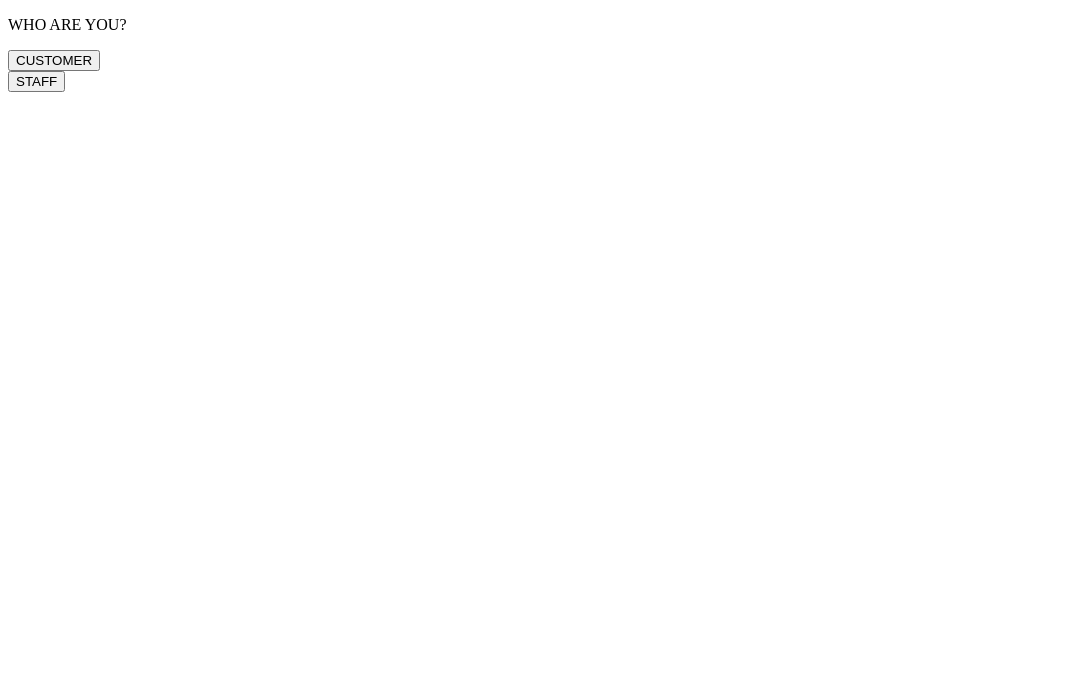
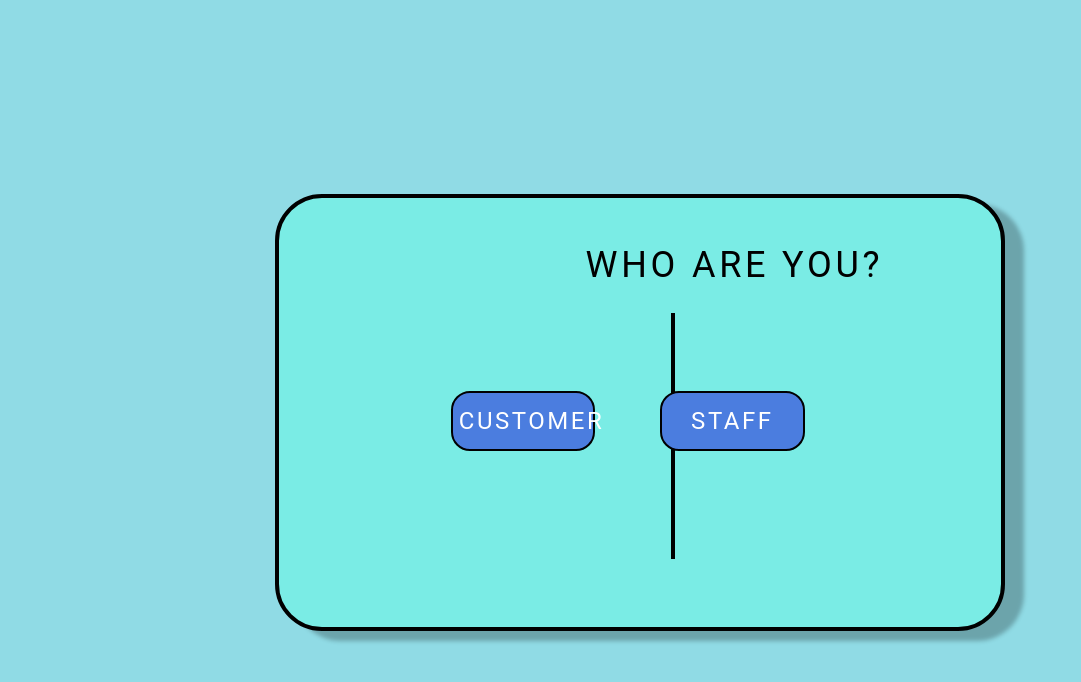
Before and after one commit to AllahDalla/Risdens-Chemicals-Proj, a PHP site: page / in a window 1280 px wide. Shown: the top 682 px of the page, without its empty margins (0-1081 px from the left). Run offline with PHP 8.4, Linux system fonts and the light colour scheme.

Commit message:
Mona index1

```diff
--- a/ProjectFiles/index.html
+++ b/ProjectFiles/index.html
@@ -8,12 +8,12 @@
     <title>ACCOUNT</title>
   </head>
   <body>
-    <div id="box">
-      <p>WHO ARE YOU?</p>
-      <div id="btn-box">
-        <button id="CUS_btn">CUSTOMER</button>
-        <div id="line"></div>
-        <button id="STAFF_btn">STAFF</button>
+    <div id="MONA_box">
+      <p class="MONA_title">WHO ARE YOU?</p>
+      <div id="MONA_btn-box">
+        <button id="MONA_CUS_btn" >CUSTOMER</button>
+        <div id="MONA_line"></div>
+        <button id="MONA_STAFF_btn">STAFF</button>
       </div>
     </div>
   </body>
--- a/ProjectFiles/styles.css
+++ b/ProjectFiles/styles.css
@@ -1 +1,118 @@
 /* This is where a webpage is going to be styled */
+html{
+    background: #90DBE5;
+}
+
+
+/* Rectangle 1 */
+
+#MONA_box{
+    position: absolute;
+    left: 21.46%;
+    right: 21.46%;
+    top: 24.22%;
+    bottom: 21.09%;
+
+    background: #7AECE5;
+    border: 4px solid #000000;
+    box-shadow: 19px 10px 4px rgba(0, 0, 0, 0.25);
+    border-radius: 47px;
+}
+
+/* Line 1 */
+
+#MONA_line{
+    position: absolute;
+    width: 242px;
+    height: 0px;
+    /* left: 410px; */
+    left: 37.5%;
+    /* top: 300px; */
+    top: 55%;
+
+    border: 2px solid #000000;
+    background:black;
+    transform: rotate(90deg);
+
+
+}
+
+/* CUSTOMER */
+
+#MONA_CUS_btn{
+    position: absolute;
+    /* width: 228px; */
+    width: 20%;
+    height: 60px;
+
+    left: 23.82%;
+    right: 52.78%;
+    top: 45.02%;
+    bottom: 48.44%;
+
+    background: #4B7DDF;
+    border-style: solid;
+    border-radius: 19px;
+
+    font-family: Roboto;
+    font-style: normal;
+    font-weight: normal;
+    font-size: 24px;
+    /* line-height: 28px; */
+    text-align: center;
+    letter-spacing: 0.105em;
+
+    color: #FFFFFF;
+}
+
+
+/* STAFF */
+
+#MONA_STAFF_btn{
+    position: absolute;
+    /* width: 228px; */
+    width: 20%;
+    height: 60px;
+
+    left: 52.78%;
+    right: 23.82%;
+    top: 45.02%;
+    bottom: 48.44%;
+
+    background: #4B7DDF;
+    border-style: solid;
+    border-radius: 19px;
+
+    font-family: Roboto;
+    font-style: normal;
+    font-weight: normal;
+    font-size: 24px;
+    /* line-height: 28px; */
+    text-align: center;
+    letter-spacing: 0.105em;
+
+    color: #FFFFFF;
+}
+
+
+/* WHO ARE YOU ? */
+
+.MONA_title {
+    position: absolute;
+    width: 608px;
+    height: 68px;
+    /* left: 230px; */
+    left: 21%;
+    top: 10px;
+
+    font-family: Roboto;
+    font-style: normal;
+    font-weight: normal;
+    font-size: 36px;
+    line-height: 42px;
+    text-align: center;
+    letter-spacing: 0.105em;
+
+    color: #000000;
+
+}
```
